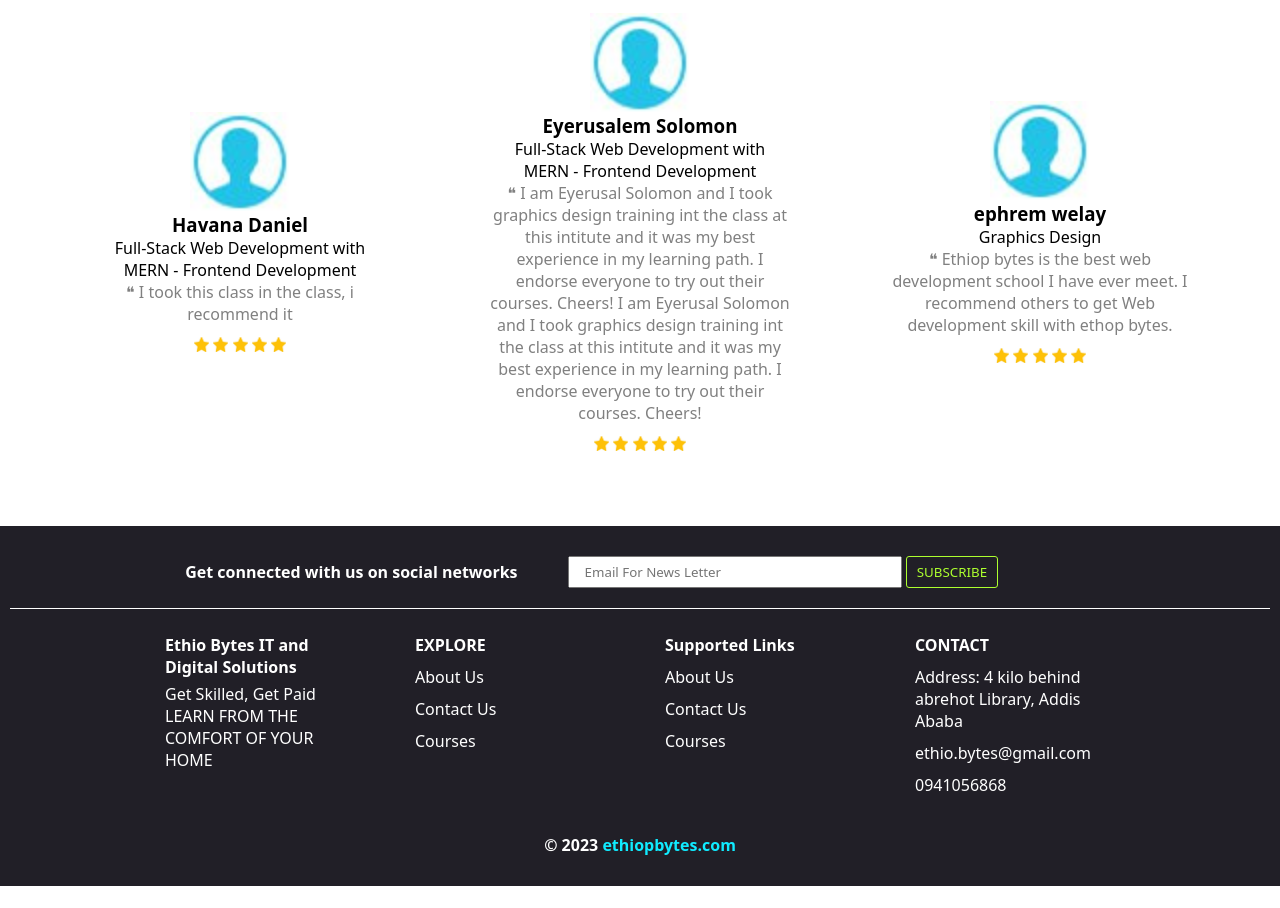
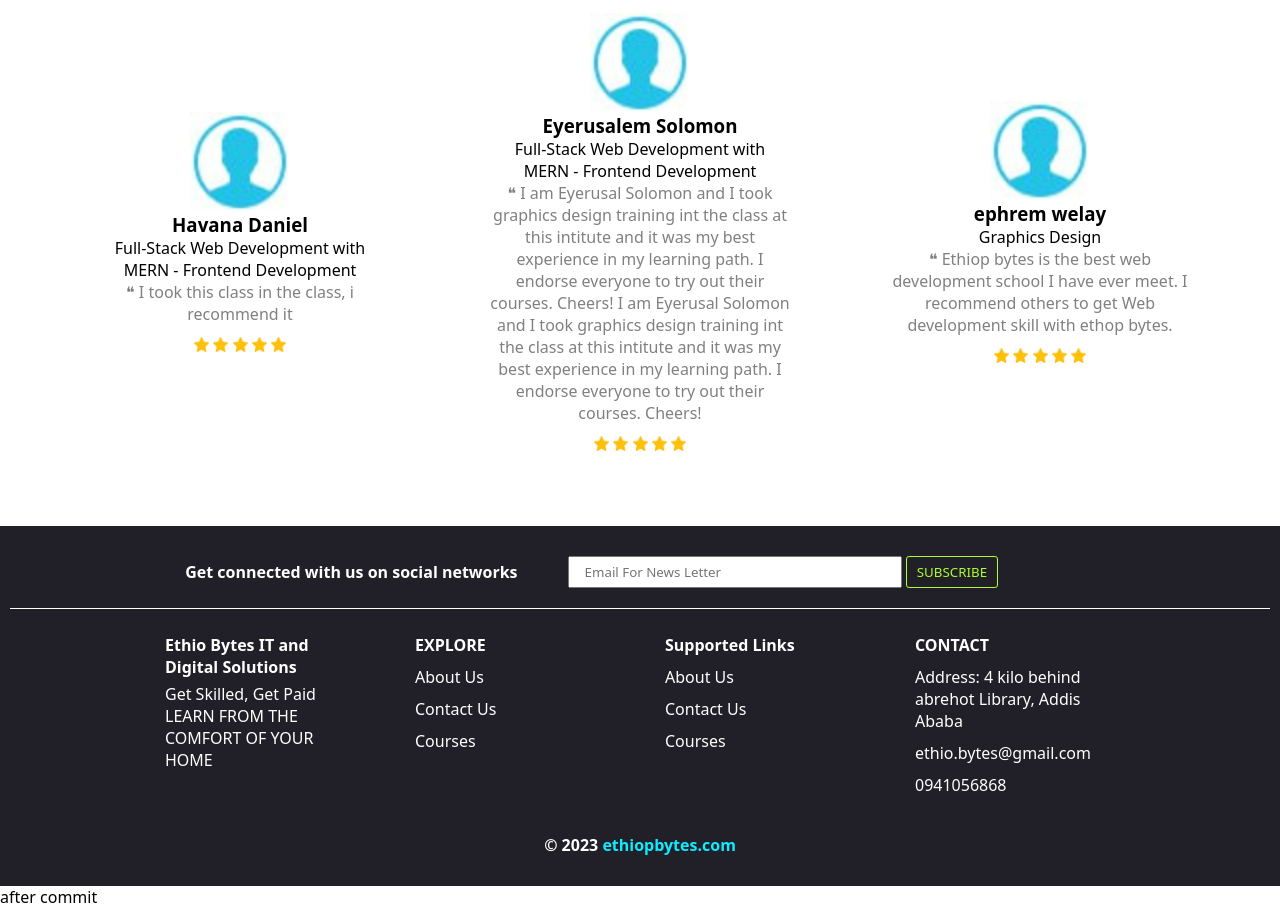
Before and after one commit to Ayda-Muhaba/C-Users-Biftu-Shibbire-Documents-ethiobite-website, a plain HTML site: page index.html in a window 1280 px wide. Shown: the part 3711-4619 px from the top of the page. Before the commit the page ends 4597 px from the top, so only its background shows below. Drawn offline with Linux system fonts and the light colour scheme.

Commit message:
After Commit

```diff
--- a/index.html
+++ b/index.html
@@ -290,6 +290,7 @@
         <h4 class="footer_right">© 2023 <span>ethiopbytes.com</span></h4>
     </footer>
 
+    <p>after commit</p>
 
 
 
```
